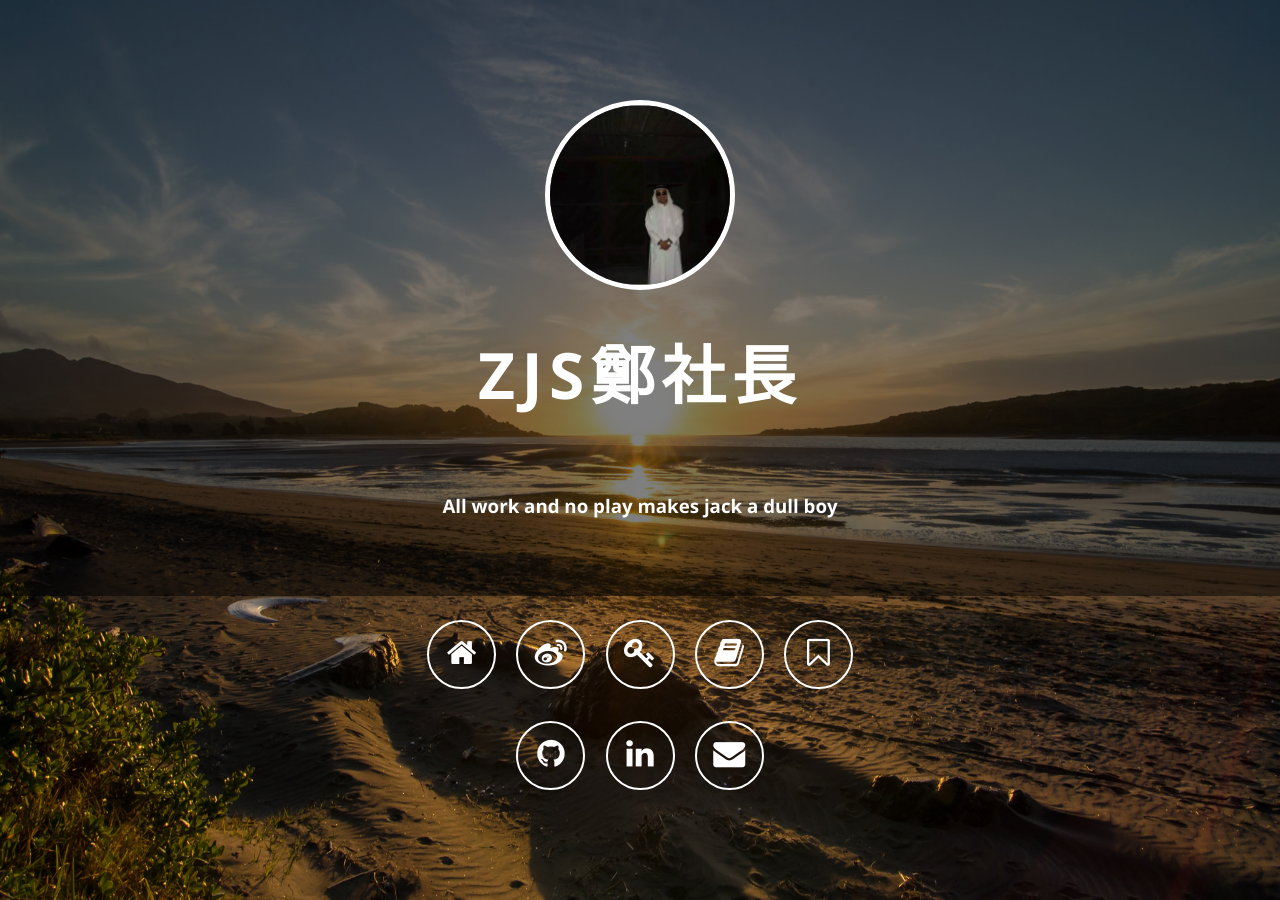
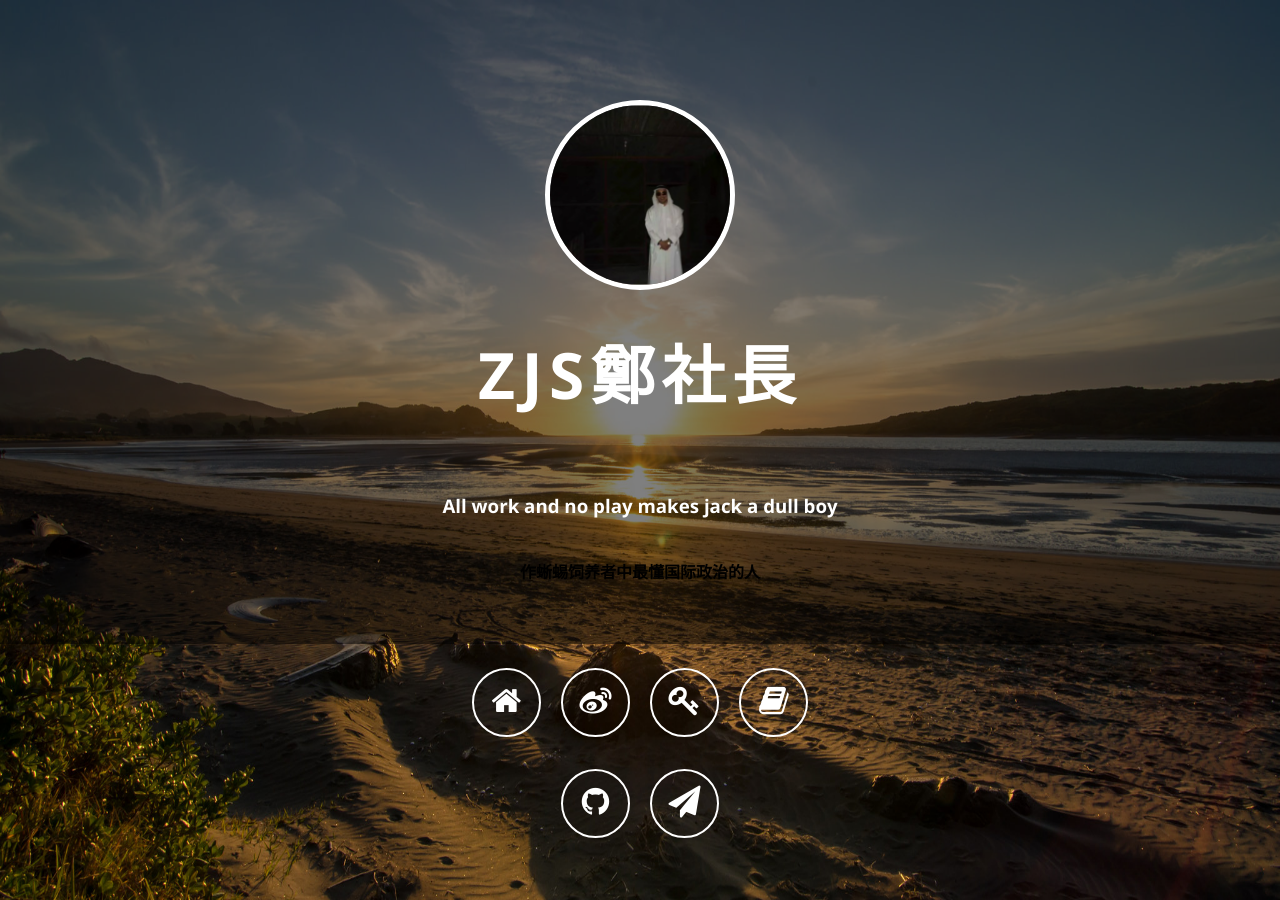
Before and after one commit to Robin-yhZheng/Robin-yhZheng.github.io, a Jekyll site: the page index.html, which Jekyll copies as it is, in a window 1280 px wide. Built offline with Jekyll 4.4.1, drawn with Linux system fonts in a browser that asks for light colours; nearby versions of some CDN libraries.

Commit message:
改一下

```diff
--- a/index.html
+++ b/index.html
@@ -29,6 +29,7 @@
             <br/>
 
             <h3>All work and no play makes jack a dull boy</h3>
+            <h4>作蜥蜴饲养者中最懂国际政治的人</h4>
 
         </div>
 
@@ -73,11 +74,11 @@
 
 
 
-                    <li><a class="fa fa-2x fa-book" href="./blog"><span class="description">Blog</span></a></li>
+                    <li><a class="fa fa-2x fa-book" href="https://m.weibo.cn/p/1005052731142900"><span class="description">Blog</span></a></li>
 
 
 
-                    <li><a class="fa fa-2x fa-bookmark-o" href="./resume.html"><span class="description">Resume</span></a></li>
+                    <!-- <li><a class="fa fa-2x fa-bookmark-o" href="./resume.html"><span class="description">Resume</span></a></li> -->
 
 
 
@@ -96,7 +97,7 @@
 
 
 
-                    <li><a class="fa fa-2x fa-linkedin" href="https://linkedin.com/in/robin_yhzheng"><span class="description">LinkedIn</span></a></li>
+                    <!-- <li><a class="fa fa-2x fa-linkedin" href="https://linkedin.com/in/robin_yhzheng"><span class="description">LinkedIn</span></a></li> -->
 
 
 
@@ -104,7 +105,7 @@
 
 
 
-                    <li><a class="fa fa-2x fa-envelope" href="mailto:robin_yhzheng@126.com"><span class="description">Email</span></a></li>
+                    <li><a class="fa fa-2x fa-send" href="mailto:robin_yhzheng@126.com"><span class="description">Email</span></a></li>
                 </ul>
         </div>
     </body>
--- a/resume.html
+++ b/resume.html
@@ -125,7 +125,7 @@ layout: blank
         <div>
             <li><b>外语：</b>英语六级 英语专业八级 日语N2</li>
             <li><b>Github: </b><a href="https://github.com/0lddriv3r">https://github.com/0lddriv3r</a></li>
-            <li><b>个人描述：</b>会弹吉他的极客</li>
+            <li><b>个人描述：</b>世界上所有蜥蜴繁殖者里最懂国际政治的人</li>
         </div>
     </section>
 </article>
```
